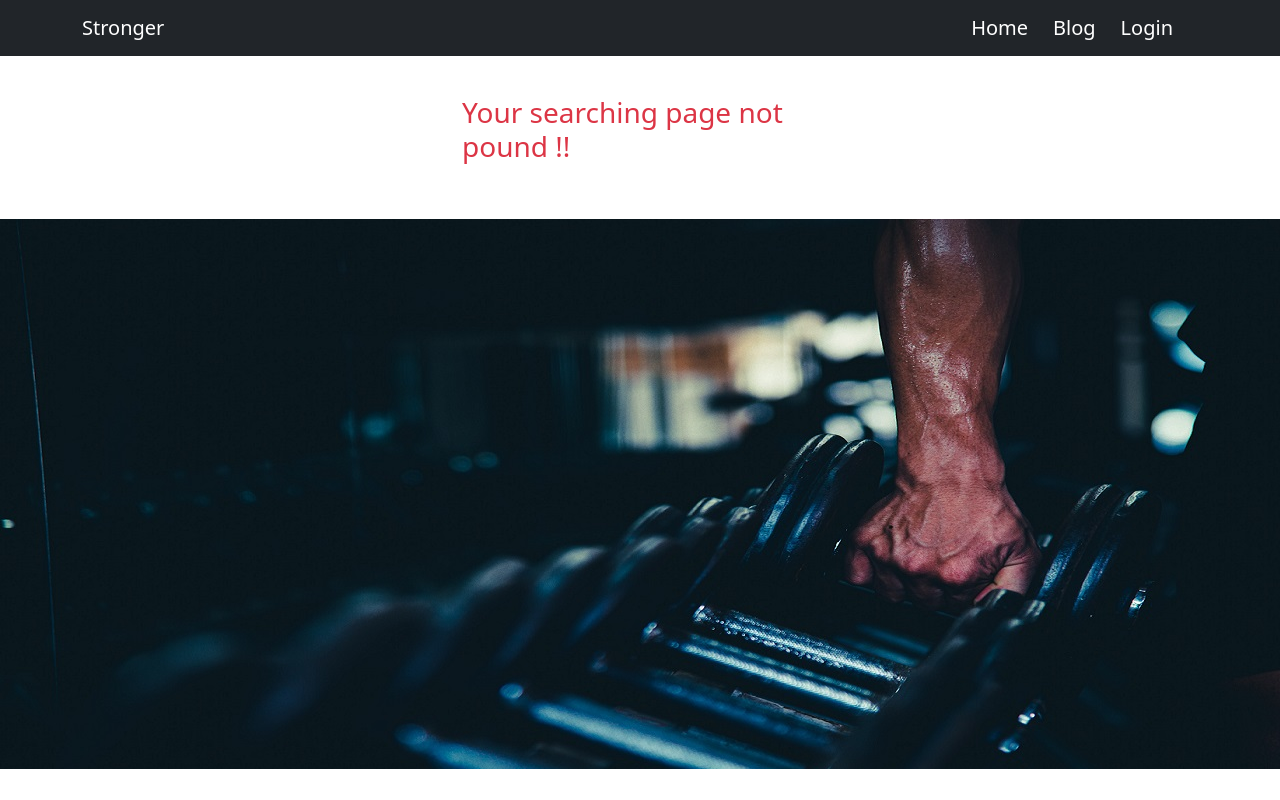
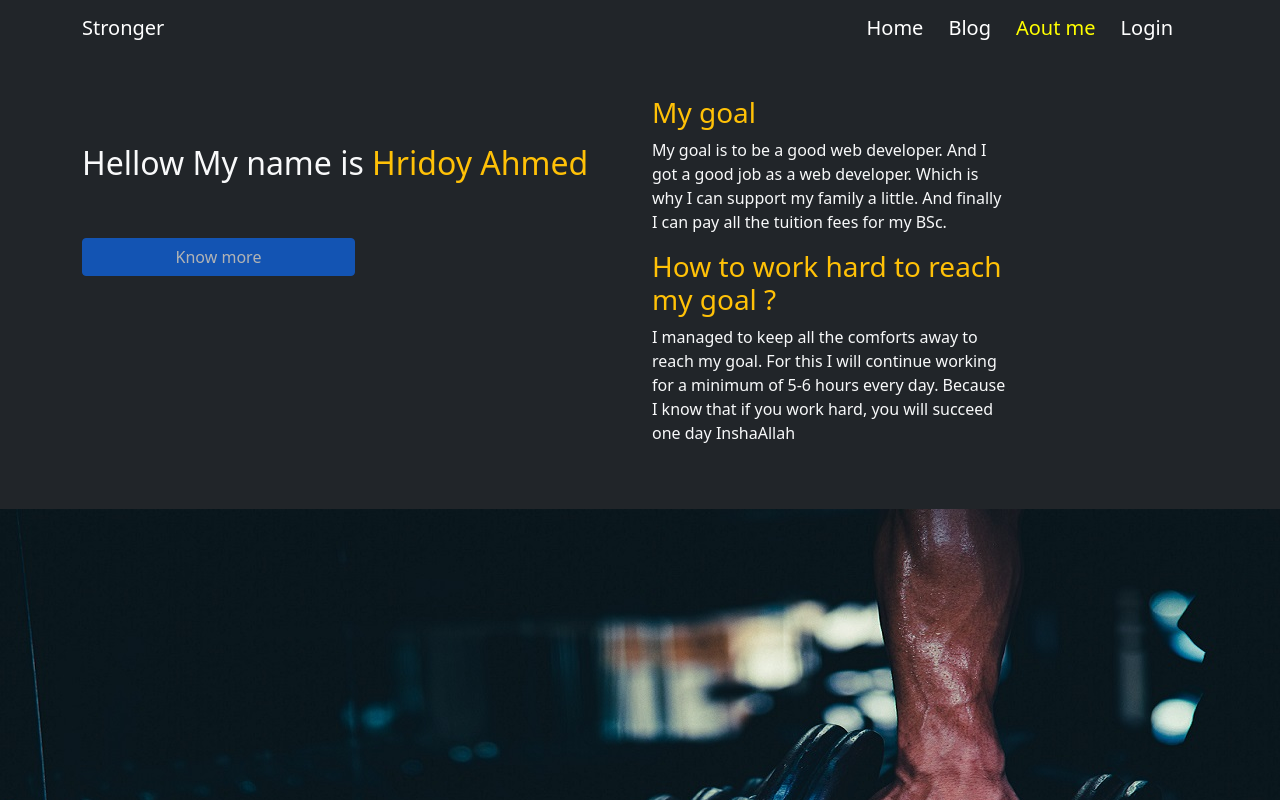
Before and after one commit to RidoyMia/assignment-11-server, a React (Create React App) app: page /aboutme in a window 1280 px wide. Shown: the top 800 px of the page. Built offline with nearby package versions, Linux system fonts and the light colour scheme; no server answers.

Commit message:
about me done

```diff
--- a/src/App.js
+++ b/src/App.js
@@ -1,5 +1,6 @@
 import React from 'react';
 import { Route, Routes } from 'react-router-dom';
+import Aboutme from './components/Aboutme/Aboutme';
 import BLog from './components/Blog/BLog/BLog';
 import Footer from './components/Footer/Footer';
 import Header from './components/Header/Header';
@@ -20,6 +21,7 @@ const App = () => {
          <Route path='/login' element={<Login></Login>}></Route>
          <Route path='/signup' element={<Signup></Signup>}></Route>
          <Route path='/BLog' element={<BLog></BLog>}></Route>
+         <Route path='/aboutme' element={<Aboutme></Aboutme>}></Route>
          <Route path='/details/:shipment' element={
            <Required>
               <Shipment></Shipment>
--- /dev/null
+++ b/src/components/Aboutme/Aboutme.js
@@ -0,0 +1,25 @@
+import React from 'react';
+import { Button, Col, Container, Row } from 'react-bootstrap';
+
+const Aboutme = () => {
+    return (
+      <div className='bg-dark'>
+            <Container className='mt-5'>
+           <Row className='py-5'>
+               <Col md="6" className=' mt-5'>
+                   <h2 className='text-light'>Hellow My name is <span className='text-warning'>Hridoy Ahmed</span></h2>
+                   <Button disabled className='mt-5 w-50' variant='primary'>Know more</Button>
+               </Col>
+               <Col md="4">
+                   <h3 className=' text-warning'>My goal</h3>
+                   <p className='text-light'>My goal is to be a good web developer. And I got a good job as a web developer. Which is why I can support my family a little. And finally I can pay all the tuition fees for my BSc. </p>
+                   <h3 className='text-warning'>How to work hard to reach my goal ?</h3>
+                   <p className='text-light'>I managed to keep all the comforts away to reach my goal. For this I will continue working for a minimum of 5-6 hours every day. Because I know that if you work hard, you will succeed one day InshaAllah</p>
+               </Col>
+           </Row>
+        </Container>
+      </div>
+    );
+};
+
+export default Aboutme;
--- a/src/components/Header/Header.js
+++ b/src/components/Header/Header.js
@@ -21,6 +21,7 @@ const Header = () => {
                                 <Nav className="ms-auto">
                                 <Customlink className='link' to='/'>Home</Customlink>
                                 <Customlink className='link' to='/BLog'>Blog</Customlink>
+                                <Customlink className='link' to='/aboutme'>Aout me</Customlink>
                                 {
                                     user ? <Button onClick={out}>Signout</Button> : <Customlink className='link' to='/login'>Login</Customlink>
                                 }
--- a/src/components/Login/Login.js
+++ b/src/components/Login/Login.js
@@ -5,6 +5,8 @@ import './Login.css';
 import auth from '../../firebase.init';
 import { useAuthState, useSendPasswordResetEmail, useSignInWithEmailAndPassword } from 'react-firebase-hooks/auth';
 import Signin from './Signin/Signin';
+import { ToastContainer, toast } from 'react-toastify';
+import 'react-toastify/dist/ReactToastify.css';
 
 const Login = () => {
     const[email,setEmail] = useState('');
@@ -65,7 +67,7 @@ const Login = () => {
                    <button className='mb-2'
                     onClick={async () => {
                         await sendPasswordResetEmail(email);
-                        alert('Sent email');
+                        toast("sent new password in your email");
                       }}
 
                    >reset password</button><br />
@@ -73,7 +75,7 @@ const Login = () => {
                         Submit
                     </Button>
 
-
+                    <ToastContainer />
                 </Form>
                 <div className='Login-section'>
                      <div className='width'></div>
--- a/src/components/Services/Service/Service.js
+++ b/src/components/Services/Service/Service.js
@@ -1,7 +1,7 @@
 
 import React from 'react';
 import { Button, Card } from 'react-bootstrap';
-import { Link, useNavigate } from 'react-router-dom';
+import { useNavigate } from 'react-router-dom';
 import './service.css';
 
 
```
